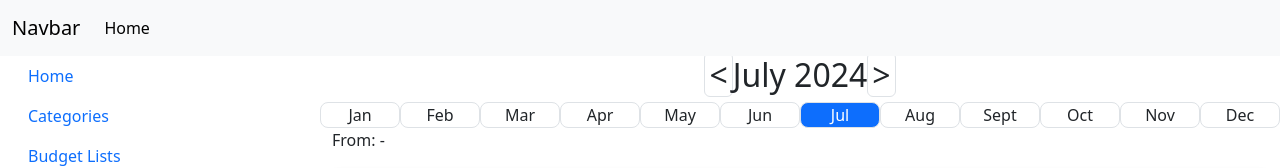
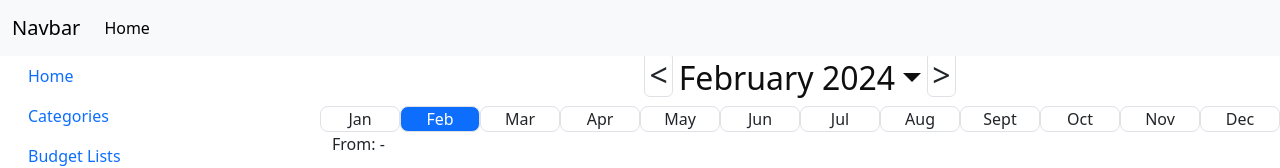
Before and after one commit to Injourn/Nudget, a React (Vite) app: page / in a window 1280 px wide. Shown: the top 168 px of the page. Built offline with nearby package versions, Linux system fonts and the light colour scheme.

Commit message:
Update calendar

```diff
--- a/src/App.tsx
+++ b/src/App.tsx
@@ -26,7 +26,7 @@ function App() {
               <Route path="/" element={<Home />}></Route>
               <Route path="/categories" element={<CategoryList/>}/>
               <Route path="/budget" element={<BudgetTable />} />
-              <Route path="/budget/:budgetId" element={<BudgetView/>}/>
+              <Route path="/budget/:budgetId" element={<BudgetView showTransactions={false}/>}/>
               <Route path="/budgetPlan/" element={<BudgetPlanTable/>}/>
               <Route path="/budgetPlan/new" element={<BudgetPlanAddEdit/>}/>
               <Route path="/budgetPlan/:budgetPlanId" element={<BudgetPlanView/>}/>
--- a/src/components/BudgetView.tsx
+++ b/src/components/BudgetView.tsx
@@ -3,11 +3,13 @@ import BudgetModel from "../models/BudgetModel";
 import callTauri from "../functions/CallTauri";
 import BudgetStatisticsView from "./BudgetStatisticsView";
 import { useParams } from "react-router-dom";
+import TransactionTable from "./TransactionTable";
 
 
 function BudgetView(props:any){
     let params = useParams();
     let budgetId = params.budgetId ?? props.budgetId;
+    let showTransactions = props.showTransactions ?? true;
     const [budget,setBudget] = useState<BudgetModel>({} as BudgetModel);
     useEffect(() => {
         callTauri<BudgetModel>("get_one_budget",{id:budgetId}).then(budget => setBudget(budget));
@@ -17,6 +19,7 @@ function BudgetView(props:any){
         <>
             <p>From: {budget.start_date} - {budget.end_date}</p>
             <BudgetStatisticsView entry={budget} />
+            {showTransactions && <TransactionTable startDate={budget.start_date} endDate={budget.end_date} />}
         </>
     )
 }
--- /dev/null
+++ b/src/components/ui/BudgetCalendar.tsx
@@ -0,0 +1,72 @@
+import { useState } from "react";
+import BudgetView from "../BudgetView";
+
+
+function BudgetCalendar(props:any){
+    const currentDate:Date = new Date();
+    let monthsAbbr = ["Jan","Feb","Mar","Apr","May",
+        "Jun","Jul","Aug","Sept","Oct","Nov","Dec"];
+    let months = ["January","February","March","April","May",
+        "June","July","August","September","October","November","December"];
+    let [selectedMonth,setSelectedMonth] = useState<string>(monthsAbbr[currentDate.getMonth()])
+    let [selectedYear,setSelectedYear] = useState<number>(currentDate.getFullYear());
+    let exampleYearList = [2023,2024,2025];
+    console.log(months[currentDate.getMonth()]);
+
+    let index = monthsAbbr.indexOf(selectedMonth);
+
+    function setAdjacentMonth(direction:number){
+        index += direction;
+        if(index >=11){
+            index = 0;
+            setSelectedYear(selectedYear + 1);
+        } else if(index < 0) {
+            index = 11;
+            setSelectedYear(selectedYear - 1);
+        }
+        setSelectedMonth(monthsAbbr[index]);
+    }
+
+
+    return(
+        <>
+            <div className="row">
+                <div className="text-center">
+                    <h2>
+                        <div className="border rounded-2 strong d-inline md-2 px-1" onClick={() => setAdjacentMonth(-1)}>&lt;</div>
+                        <div className="btn-group">
+                            <button className="dropdown-toggle" style={{boxShadow:"0 0px 0px rgba(0, 0, 0, 0)",padding:"0px 6px",border:"0px solid"}} type="button" id="dropdownMenuButton1" data-bs-toggle="dropdown" aria-expanded="false">
+                                {months[index]} {selectedYear}
+                            </button>
+                            <ul className="dropdown-menu" aria-labelledby="dropdownMenuButton1">
+                                {exampleYearList.map((data) =>
+                                    <li><a className="dropdown-item" onClick={() => setSelectedYear(data)}>{data}</a></li>
+                                )}
+                            </ul>
+                        </div>
+                        <div className="border rounded-2 strong d-inline md-2 px-1" onClick={() => setAdjacentMonth(1)}>&gt;</div>
+                    </h2>
+                </div>
+            </div>
+            <div className="d-flex d-md-none">
+                {index - 1 >= 0 && <div className="col text-center border rounded-3" onClick={() => setSelectedMonth(monthsAbbr[index-1])}>{monthsAbbr[index-1]}</div>}
+                <div className="col text-center border rounded-3 bg-primary text-white">{selectedMonth}</div>
+                {index + 1 < 12 && <div className="col text-center border rounded-3" onClick={() => setSelectedMonth(monthsAbbr[index+1])}>{monthsAbbr[index+1]}</div>}
+            </div>
+            <div className="row align-items-center d-none d-md-flex">
+                {monthsAbbr.map((month,i) =>
+                    <>
+                        {
+                            month === selectedMonth ?
+                            <div className="col text-center border rounded-3 bg-primary text-white">{month}</div> :
+                            <div className="col text-center border rounded-3" onClick={() => setSelectedMonth(month)}>{month}</div>
+                        }
+                    </>
+                )}
+            </div>
+            <BudgetView budgetId="1"/>
+        </>
+    );
+}
+
+export default BudgetCalendar;
--- a/src/components/ui/Calendar.tsx
+++ /dev/null
@@ -1,42 +0,0 @@
-import { useState } from "react";
-
-
-function Calendar(props:any){
-    let [selectedMonth,setSelectedMonth] = useState<string>("Jul")
-    let months = ["Jan","Feb","Mar","Apr","May",
-        "Jun","Jul","Aug","Sept","Oct","Nov","Dec"];
-    let index = months.indexOf(selectedMonth);
-
-
-    return(
-        <>
-            <div className="row">
-                <div className="text-center">
-                    <h2>
-                        <div className="border rounded-2 strong d-inline md-2 px-1">&lt;</div>
-                        July 2024
-                        <div className="border rounded-2 strong d-inline md-2 px-1">&gt;</div>
-                    </h2>
-                </div>
-            </div>
-            <div className="d-flex d-md-none">
-                {index - 1 > 0 && <div className="col text-center border rounded-3" onClick={() => setSelectedMonth(months[index-1])}>{months[index-1]}</div>}
-                <div className="col text-center border rounded-3 bg-primary text-white">{selectedMonth}</div>
-                {index + 1 < 12 && <div className="col text-center border rounded-3" onClick={() => setSelectedMonth(months[index+1])}>{months[index+1]}</div>}
-            </div>
-            <div className="row align-items-center d-none d-md-flex">
-                {months.map((month,i) =>
-                    <>
-                        {
-                            month === selectedMonth ?
-                            <div className="col text-center border rounded-3 bg-primary text-white">{month}</div> :
-                            <div className="col text-center border rounded-3" onClick={() => setSelectedMonth(month)}>{month}</div>
-                        }
-                    </>
-                )}
-            </div>
-        </>
-    );
-}
-
-export default Calendar;
--- a/src/models/BudgetModel.tsx
+++ b/src/models/BudgetModel.tsx
@@ -3,9 +3,9 @@ import Cycle from "./Cycle";
 
 interface BudgetModel{
     id:number,
-    start_date: String,
+    start_date: string,
     cycle?: Cycle,
-    end_date: String
+    end_date: string
 }
 
 export default BudgetModel;
--- a/src/pages/Home.tsx
+++ b/src/pages/Home.tsx
@@ -1,15 +1,12 @@
 import BudgetView from "../components/BudgetView";
-import TransactionTable from "../components/TransactionTable";
-import Calendar from "../components/ui/Calendar";
+import BudgetCalendar from "../components/ui/BudgetCalendar";
 
 
 
 function Home(){
     return(
         <>
-            <Calendar />
-            <BudgetView budgetId="1"/>
-            <TransactionTable startDate="2024-06-04" endDate="2024-06-08" />
+            <BudgetCalendar />
         </>
     )
 }
```
